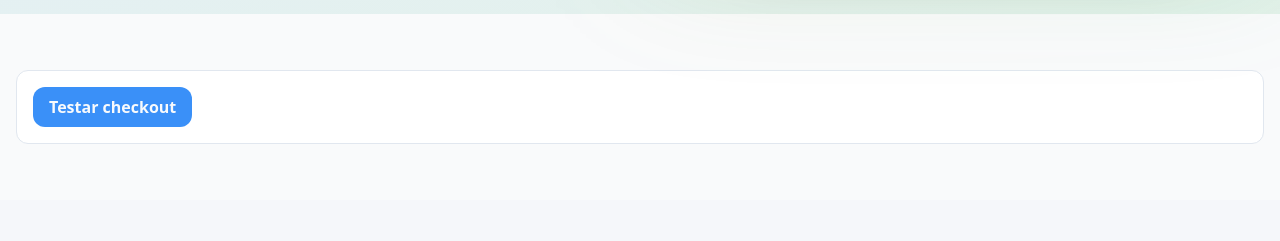
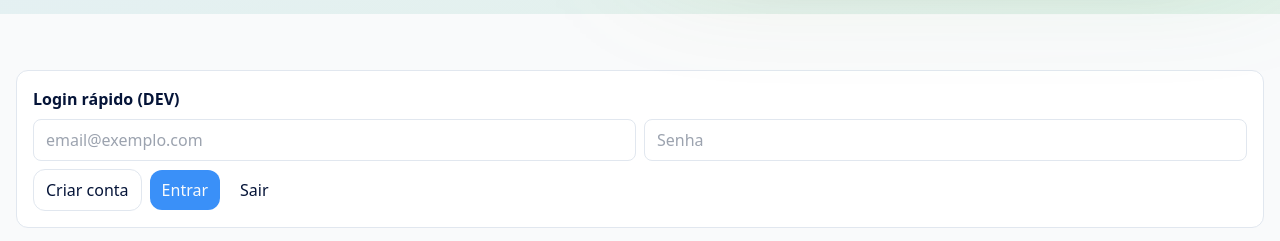
Before and after one commit to joaoguides/pata-lab-sparkle, a React (Vite) app: page / in a window 1280 px wide. Shown: the part 559-800 px from the top of the page. Built offline with nearby package versions, Linux system fonts and the light colour scheme.

Commit message:
Add temporary login panel
Add a temporary login panel to the homepage for development purposes. This includes input fields for email and password, along with buttons for signup, login, and logout. The panel also displays status messages for authentication actions.

```diff
--- a/src/pages/Index.tsx
+++ b/src/pages/Index.tsx
@@ -14,6 +14,26 @@ const Index = () => {
   const [loadingCheckout, setLoadingCheckout] = useState(false);
   const [totals, setTotals] = useState<{ subtotal:number; discount:number; total:number }|null>(null);
   const [errorMsg, setErrorMsg] = useState<string|null>(null);
+  const [devEmail, setDevEmail] = useState("");
+  const [devPass, setDevPass] = useState("");
+  const [authMsg, setAuthMsg] = useState<string|null>(null);
+
+  async function handleDevSignup() {
+    setAuthMsg(null);
+    const { error } = await supabase.auth.signUp({ email: devEmail, password: devPass });
+    setAuthMsg(error ? error.message : "Conta criada! Verifique seu e-mail e depois faça login.");
+  }
+
+  async function handleDevLogin() {
+    setAuthMsg(null);
+    const { error } = await supabase.auth.signInWithPassword({ email: devEmail, password: devPass });
+    setAuthMsg(error ? error.message : "Login ok!");
+  }
+
+  async function handleDevLogout() {
+    await supabase.auth.signOut();
+    setAuthMsg("Saiu da sessão.");
+  }
 
   async function handleTestCheckout() {
     setErrorMsg(null);
@@ -125,6 +145,37 @@ const Index = () => {
                   />
                 </div>
                 <div className="absolute inset-0 bg-gradient-to-br from-accent/20 to-secondary/20 rounded-2xl blur-3xl"></div>
+              </div>
+            </div>
+          </div>
+        </section>
+
+        {/* Dev Login Section */}
+        <section className="py-8">
+          <div className="container mx-auto px-4">
+            <div className="my-6 p-4 rounded-xl border bg-white">
+              <h3 className="font-semibold mb-2">Login rápido (DEV)</h3>
+              <div className="flex flex-col sm:flex-row gap-2">
+                <input
+                  value={devEmail}
+                  onChange={e=>setDevEmail(e.target.value)}
+                  placeholder="email@exemplo.com"
+                  className="border rounded-lg px-3 py-2 flex-1"
+                  type="email"
+                />
+                <input
+                  value={devPass}
+                  onChange={e=>setDevPass(e.target.value)}
+                  placeholder="Senha"
+                  className="border rounded-lg px-3 py-2 flex-1"
+                  type="password"
+                />
+              </div>
+              <div className="mt-2 flex items-center gap-2">
+                <button onClick={handleDevSignup} className="rounded-xl px-3 py-2 border">Criar conta</button>
+                <button onClick={handleDevLogin} className="rounded-xl px-3 py-2 bg-primary text-primary-foreground">Entrar</button>
+                <button onClick={handleDevLogout} className="rounded-xl px-3 py-2">Sair</button>
+                {authMsg && <span className="text-sm text-muted-foreground">{authMsg}</span>}
               </div>
             </div>
           </div>
```
